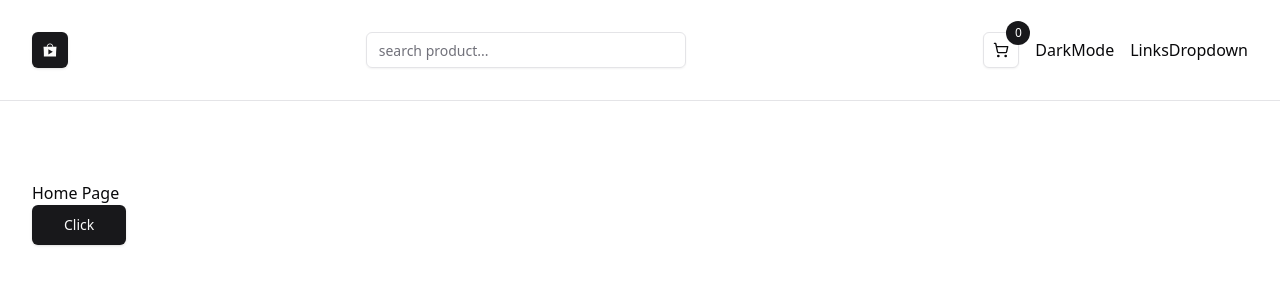
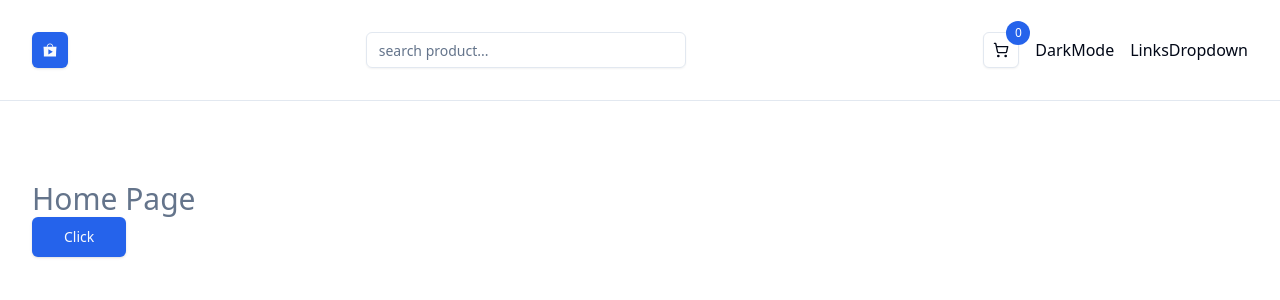
Before and after one commit to Ermias1995/Store-Project, a Next.js app: page / in a window 1280 px wide. Shown: the top 300 px of the page. Built offline with nearby package versions, Linux system fonts and the light colour scheme.

Commit message:
shadcn theme change

```diff
--- a/app/globals.css
+++ b/app/globals.css
@@ -1,61 +1,66 @@
 @tailwind base;
 @tailwind components;
 @tailwind utilities;
+
+
 @layer base {
   :root {
     --background: 0 0% 100%;
-    --foreground: 240 10% 3.9%;
+    --foreground: 222.2 84% 4.9%;
     --card: 0 0% 100%;
-    --card-foreground: 240 10% 3.9%;
+    --card-foreground: 222.2 84% 4.9%;
     --popover: 0 0% 100%;
-    --popover-foreground: 240 10% 3.9%;
-    --primary: 240 5.9% 10%;
-    --primary-foreground: 0 0% 98%;
-    --secondary: 240 4.8% 95.9%;
-    --secondary-foreground: 240 5.9% 10%;
-    --muted: 240 4.8% 95.9%;
-    --muted-foreground: 240 3.8% 46.1%;
-    --accent: 240 4.8% 95.9%;
-    --accent-foreground: 240 5.9% 10%;
+    --popover-foreground: 222.2 84% 4.9%;
+    --primary: 221.2 83.2% 53.3%;
+    --primary-foreground: 210 40% 98%;
+    --secondary: 210 40% 96.1%;
+    --secondary-foreground: 222.2 47.4% 11.2%;
+    --muted: 210 40% 96.1%;
+    --muted-foreground: 215.4 16.3% 46.9%;
+    --accent: 210 40% 96.1%;
+    --accent-foreground: 222.2 47.4% 11.2%;
     --destructive: 0 84.2% 60.2%;
-    --destructive-foreground: 0 0% 98%;
-    --border: 240 5.9% 90%;
-    --input: 240 5.9% 90%;
-    --ring: 240 10% 3.9%;
+    --destructive-foreground: 210 40% 98%;
+    --border: 214.3 31.8% 91.4%;
+    --input: 214.3 31.8% 91.4%;
+    --ring: 221.2 83.2% 53.3%;
+    --radius: 0.5rem;
     --chart-1: 12 76% 61%;
     --chart-2: 173 58% 39%;
     --chart-3: 197 37% 24%;
     --chart-4: 43 74% 66%;
     --chart-5: 27 87% 67%;
-    --radius: 0.5rem
   }
+
   .dark {
-    --background: 240 10% 3.9%;
-    --foreground: 0 0% 98%;
-    --card: 240 10% 3.9%;
-    --card-foreground: 0 0% 98%;
-    --popover: 240 10% 3.9%;
-    --popover-foreground: 0 0% 98%;
-    --primary: 0 0% 98%;
-    --primary-foreground: 240 5.9% 10%;
-    --secondary: 240 3.7% 15.9%;
-    --secondary-foreground: 0 0% 98%;
-    --muted: 240 3.7% 15.9%;
-    --muted-foreground: 240 5% 64.9%;
-    --accent: 240 3.7% 15.9%;
-    --accent-foreground: 0 0% 98%;
+    --background: 222.2 84% 4.9%;
+    --foreground: 210 40% 98%;
+    --card: 222.2 84% 4.9%;
+    --card-foreground: 210 40% 98%;
+    --popover: 222.2 84% 4.9%;
+    --popover-foreground: 210 40% 98%;
+    --primary: 217.2 91.2% 59.8%;
+    --primary-foreground: 222.2 47.4% 11.2%;
+    --secondary: 217.2 32.6% 17.5%;
+    --secondary-foreground: 210 40% 98%;
+    --muted: 217.2 32.6% 17.5%;
+    --muted-foreground: 215 20.2% 65.1%;
+    --accent: 217.2 32.6% 17.5%;
+    --accent-foreground: 210 40% 98%;
     --destructive: 0 62.8% 30.6%;
-    --destructive-foreground: 0 0% 98%;
-    --border: 240 3.7% 15.9%;
-    --input: 240 3.7% 15.9%;
-    --ring: 240 4.9% 83.9%;
+    --destructive-foreground: 210 40% 98%;
+    --border: 217.2 32.6% 17.5%;
+    --input: 217.2 32.6% 17.5%;
+    --ring: 224.3 76.3% 48%;
     --chart-1: 220 70% 50%;
     --chart-2: 160 60% 45%;
     --chart-3: 30 80% 55%;
     --chart-4: 280 65% 60%;
-    --chart-5: 340 75% 55%
+    --chart-5: 340 75% 55%;
   }
 }
+
+
 @layer base {
   * {
     @apply border-border;
--- a/app/page.tsx
+++ b/app/page.tsx
@@ -3,7 +3,7 @@
 function HomePage(){
   return(
     <div>
-      <h1 className="">Home Page</h1>
+      <h1 className="text-3xl text-muted-foreground">Home Page</h1>
       <Button variant="default" size='lg'>Click</Button>
     </div>
   )
```
